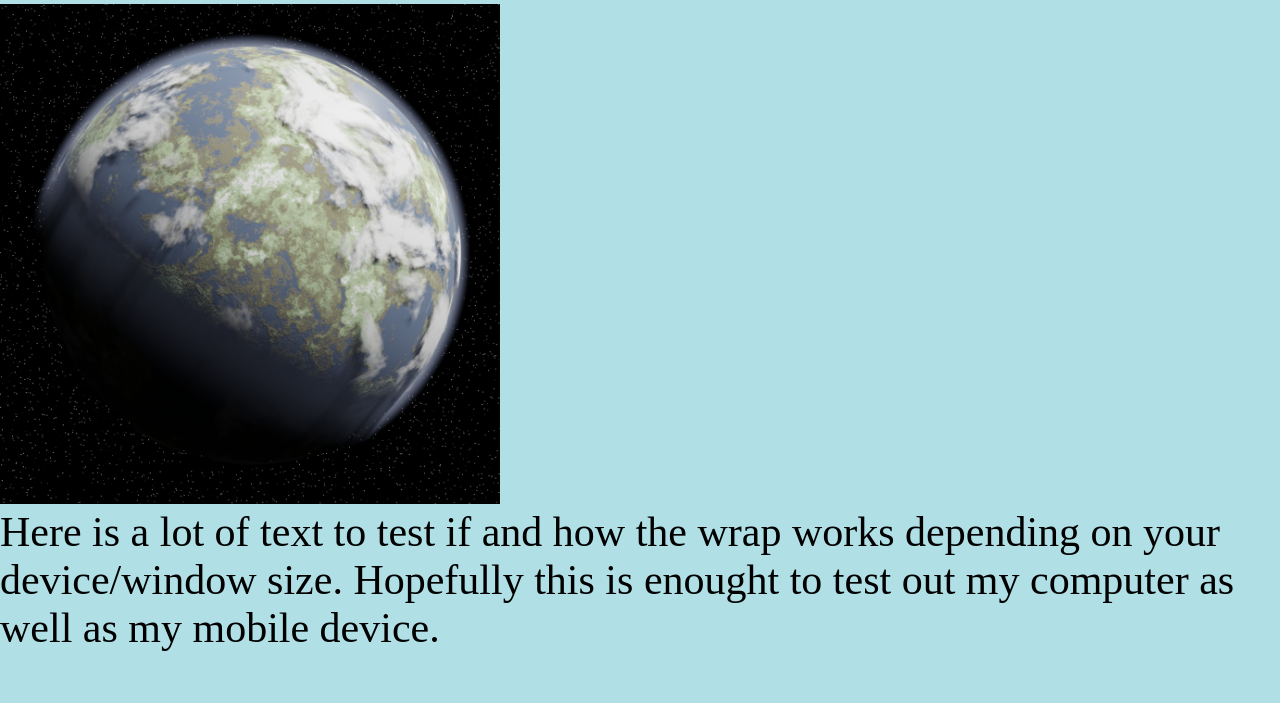
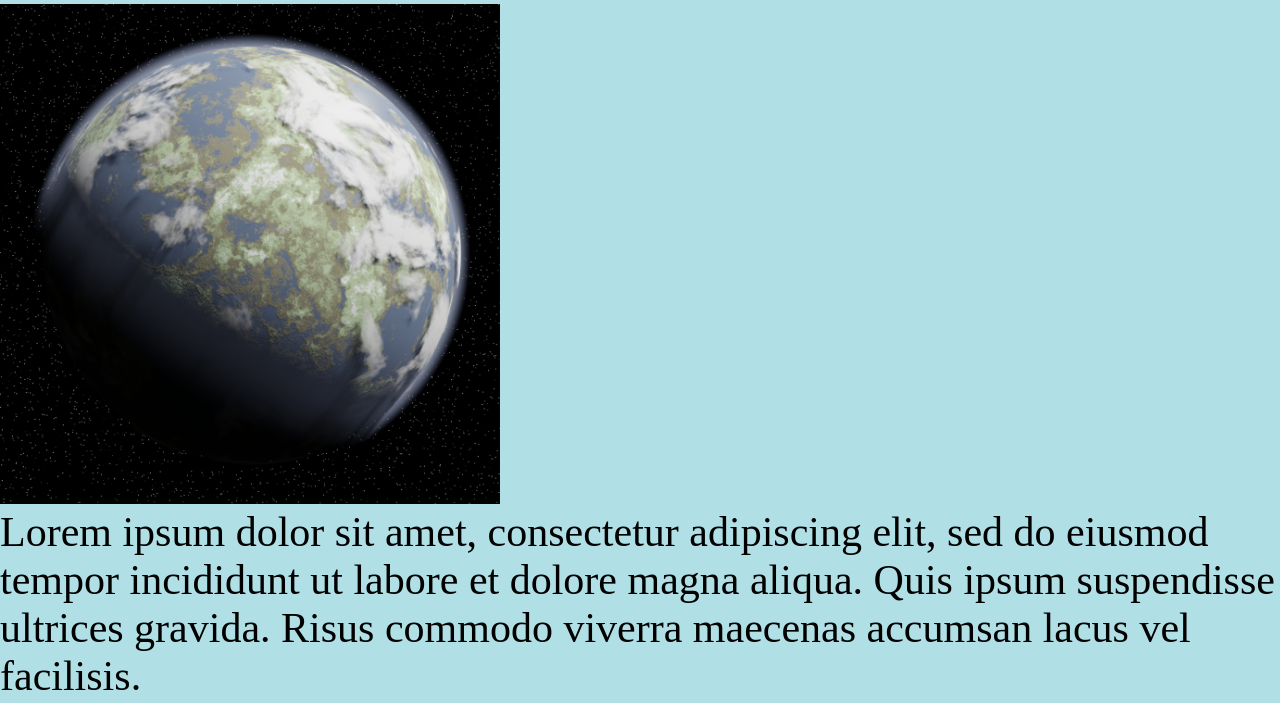
Before and after one commit to TayDes/TayDes.github.io, a plain HTML site: page index.html in a window 1280 px wide. Shown: the part 97-800 px from the top of the page. Drawn offline with Linux system fonts and the light colour scheme.

Commit message:
Update index.html

```diff
--- a/index.html
+++ b/index.html
@@ -29,6 +29,8 @@
 		<h2>Version7</h2>
 		<img src="planet.png" alt="planet" width="500" height="500">
 
-		<p>Here is a lot of text to test if and how the wrap works depending on your device/window size. Hopefully this is enought to test out my computer as well as my mobile device.</p>
+		<p>Lorem ipsum dolor sit amet, consectetur adipiscing elit, sed do eiusmod tempor incididunt ut labore et dolore magna aliqua. Quis ipsum suspendisse ultrices gravida. Risus commodo viverra maecenas accumsan lacus vel facilisis.
+		<br>Lorem ipsum dolor sit amet, consectetur adipiscing elit, sed do eiusmod tempor incididunt ut labore et dolore magna aliqua. Quis ipsum suspendisse ultrices gravida. Risus commodo viverra maecenas accumsan lacus vel facilisis.
+		</p>
 	</body>
 </html>
```
